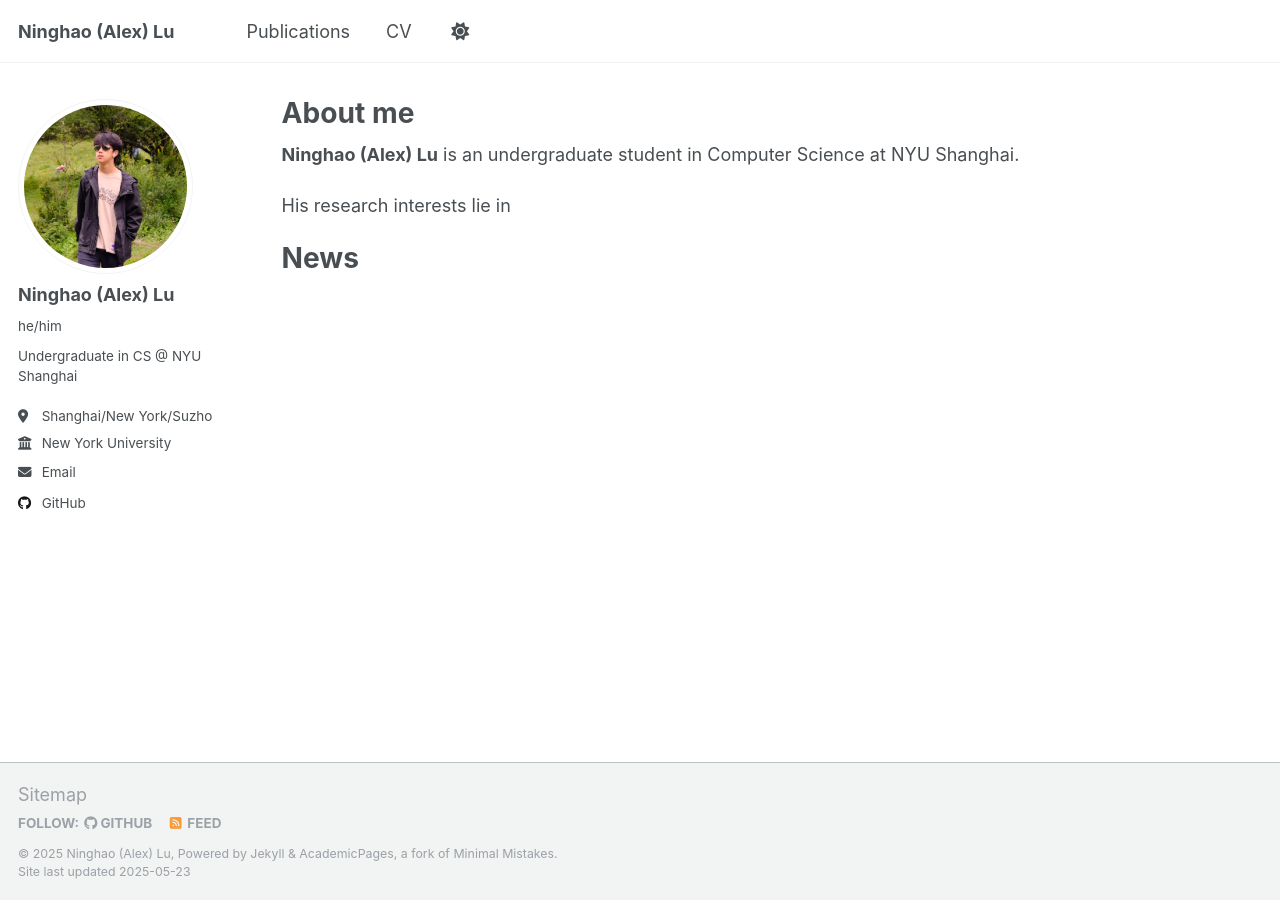
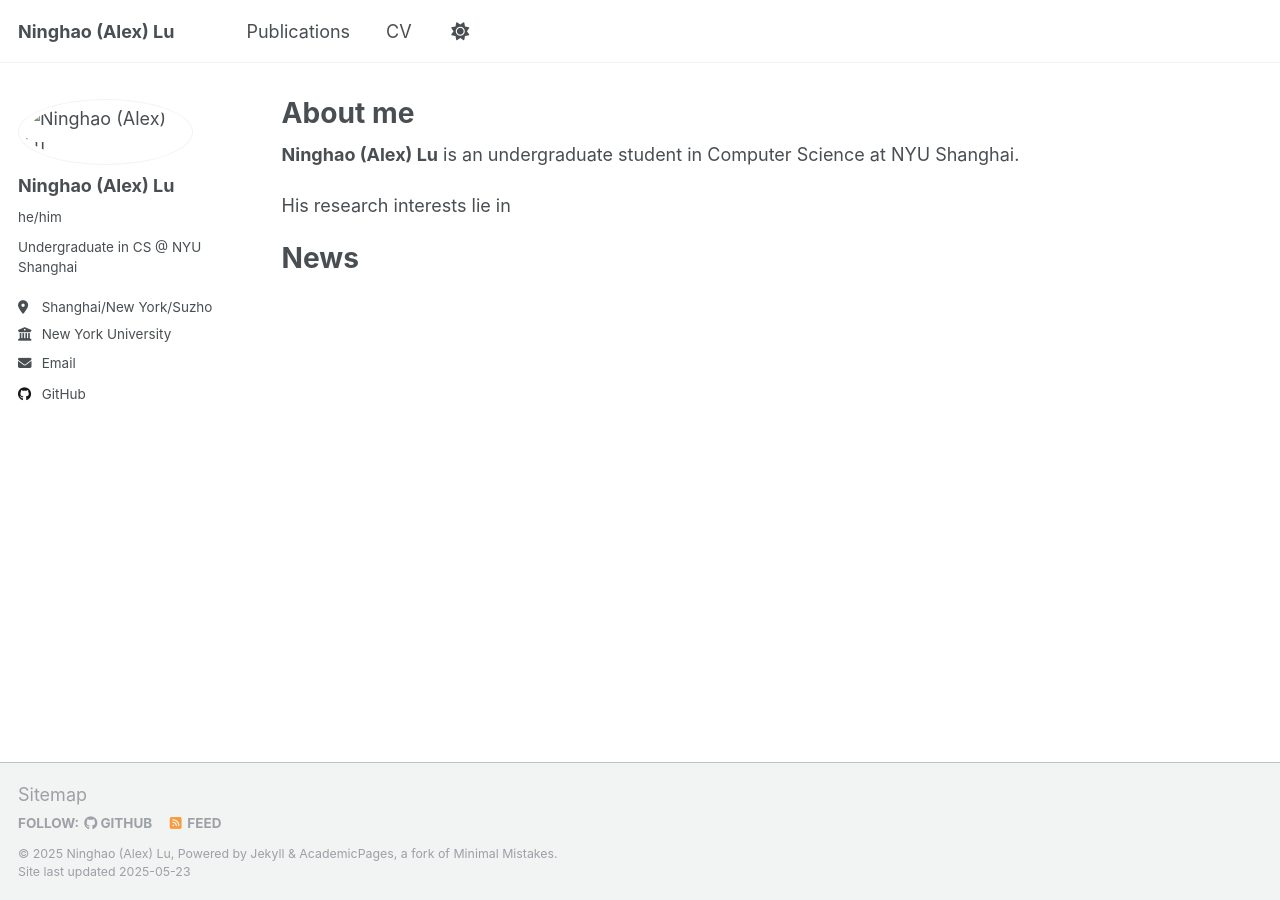
Before and after one commit to ninghaolu/ninghaolu.github.io, a Jekyll site: the page built from _pages/about.md, in a window 1280 px wide. Built offline with Jekyll 4.4.1, drawn with Linux system fonts in a browser that asks for light colours.

Commit message:
Fix image path

```diff
--- a/_config.yml
+++ b/_config.yml
@@ -21,7 +21,7 @@
 #               Additional customization can be done by editing /_includes/author-profile.html
 author:
   # Biographic information
-  avatar           : "profile.jpg"
+  avatar           : "images/profile.jpg"
   name             : "Ninghao (Alex) Lu"
   pronouns         : "he/him"
   bio              : "Undergraduate in CS @ NYU Shanghai"
```
Also changed, not shown: 1 other file.
